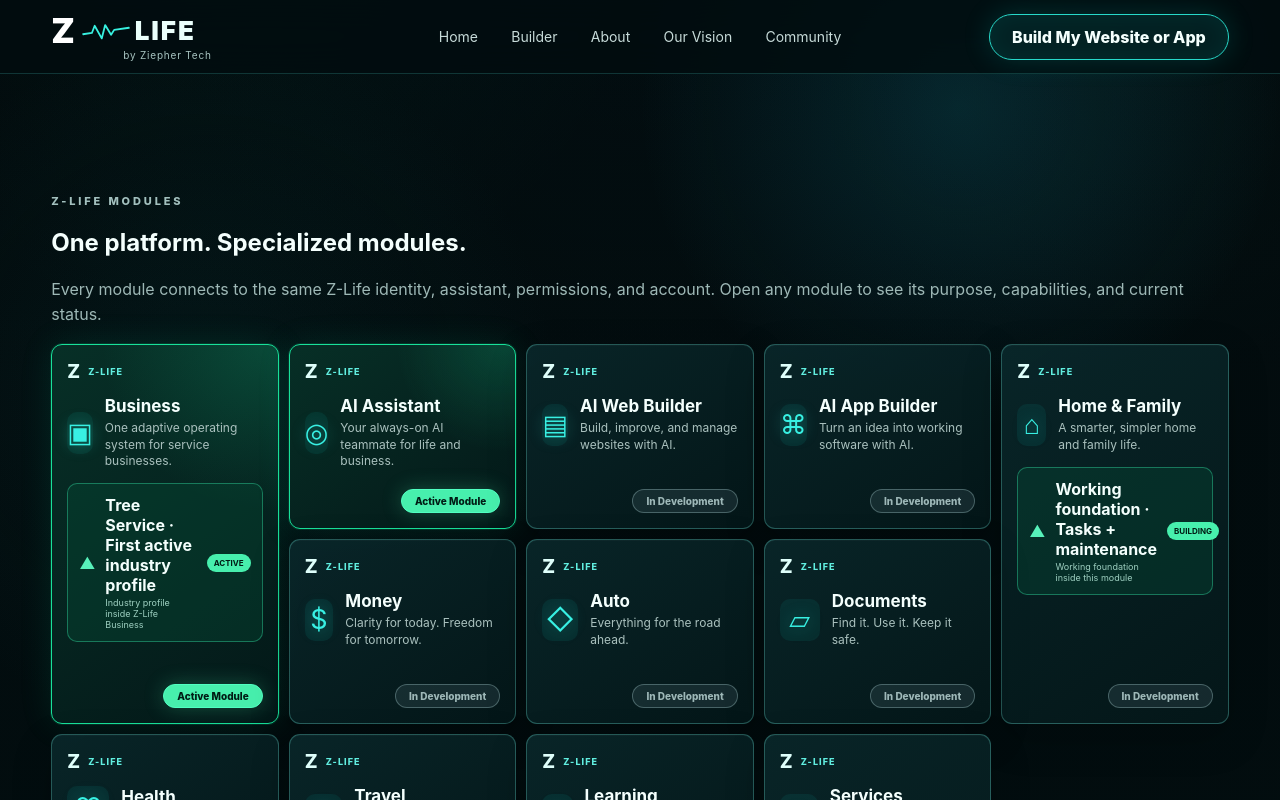
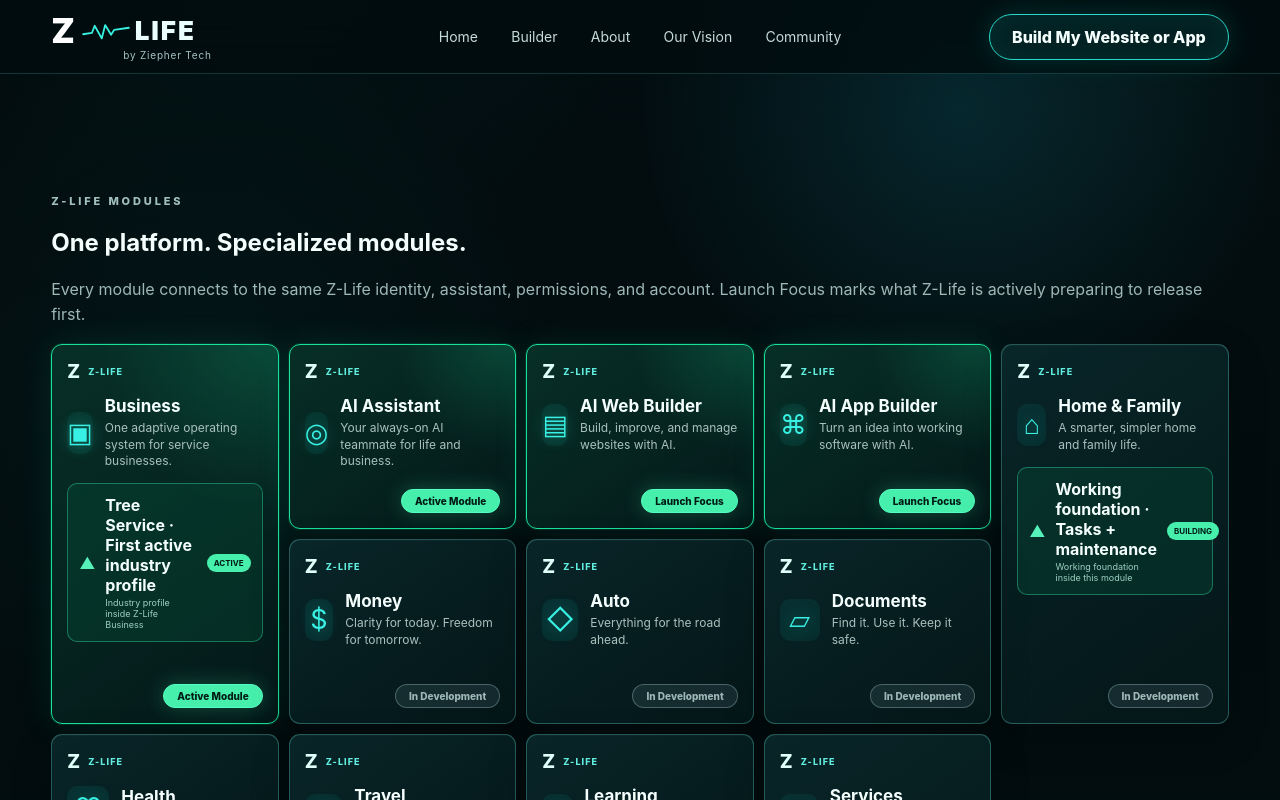
Before and after one commit to ziepher1206/Ziepher-AI, a Next.js app: page /modules in a window 1280 px wide. Built offline with nearby package versions, Linux system fonts and the light colour scheme.

Commit message:
Show launch focus on module hub

```diff
--- a/app/modules/page.tsx
+++ b/app/modules/page.tsx
@@ -1,6 +1,6 @@
 import Link from "next/link";
 import { ZLifePublicShell } from "@/components/zlife-public-shell";
-import { zlifeModules } from "@/lib/zlife/modules";
+import { zlifeModules, zlifeModuleStatusLabel, zlifeModuleStatusShortLabel } from "@/lib/zlife/modules";
 
 export default function ModulesPage() {
   return (
@@ -10,15 +10,15 @@ export default function ModulesPage() {
           <div>
             <p className="zlife-kicker">Z-LIFE MODULES</p>
             <h1>One platform. Specialized modules.</h1>
-            <p>Every module connects to the same Z-Life identity, assistant, permissions, and account. Open any module to see its purpose, capabilities, and current status.</p>
+            <p>Every module connects to the same Z-Life identity, assistant, permissions, and account. Launch Focus marks what Z-Life is actively preparing to release first.</p>
           </div>
         </div>
 
         <div className="zlife-module-grid">
           {zlifeModules.map((item) => (
             <Link
-              aria-label={`${item.name}. ${item.status === "active" ? "Active module" : "In development"}.`}
-              className={`zlife-module-card ${item.status === "active" ? "is-active" : ""} ${item.nestedLabel ? "has-nested" : ""}`}
+              aria-label={`${item.name}. ${zlifeModuleStatusLabel(item.status)}.`}
+              className={`zlife-module-card ${item.status === "active" || item.status === "launch" ? "is-active" : ""} ${item.nestedLabel ? "has-nested" : ""}`}
               href={`/modules/${item.slug}`}
               key={item.slug}
             >
@@ -35,12 +35,12 @@ export default function ModulesPage() {
                     <strong>{item.nestedLabel}</strong>
                     <small>{item.slug === "business" ? "Industry profile inside Z-Life Business" : "Working foundation inside this module"}</small>
                   </div>
-                  <b>{item.status === "active" ? "ACTIVE" : "BUILDING"}</b>
+                  <b>{zlifeModuleStatusShortLabel(item.status)}</b>
                 </div>
               ) : null}
 
-              <span className={`zlife-status ${item.status === "active" ? "is-active" : ""}`}>
-                {item.status === "active" ? "Active Module" : "In Development"}
+              <span className={`zlife-status ${item.status === "active" || item.status === "launch" ? "is-active" : ""}`}>
+                {zlifeModuleStatusLabel(item.status)}
               </span>
             </Link>
           ))}
```
